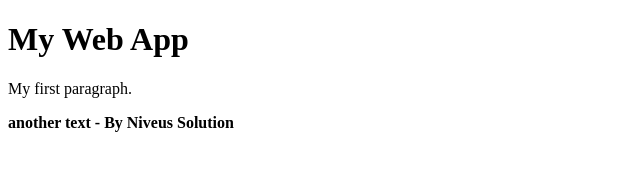
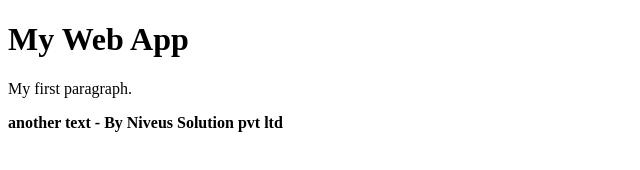
Before and after one commit to mohsinniveus/gcp-ci-cd-gke, a plain HTML site: page index.html in a window 1280 px wide. Shown: the full height of the page, 0-640 px from the left. Drawn offline with Linux system fonts and the light colour scheme.

Commit message:
new changes

```diff
--- a/index.html
+++ b/index.html
@@ -4,7 +4,7 @@
 
 <h1>My Web App</h1>
 <p>My first paragraph.</p>
-<strong>another text - By Niveus Solution</strong>
+<strong>another text - By Niveus Solution pvt ltd</strong>
 
 </body>
 </html>
```
Also changed, not shown: 1 other file.
